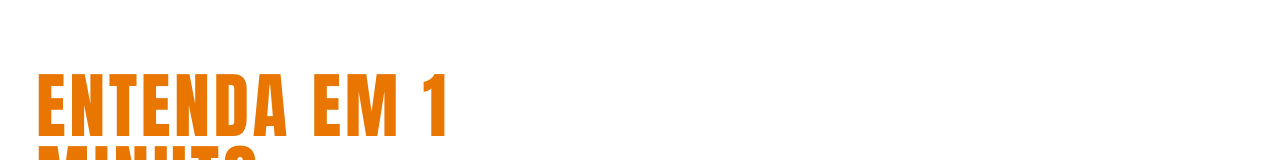
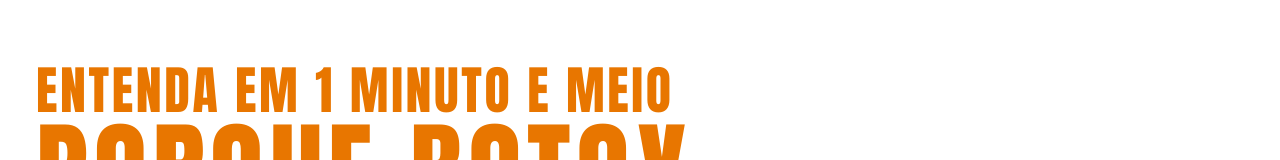
Before and after one commit to ViniciusQuintas/clubes-do-botox-mc, a Next.js app: page / in a window 1280 px wide. Shown: the part 786-946 px from the top of the page. Built offline with nearby package versions, Linux system fonts and the light colour scheme.

Commit message:
corrigindo video

```diff
--- a/src/components/section_video/Video.tsx
+++ b/src/components/section_video/Video.tsx
@@ -30,8 +30,8 @@ export default function Video() {
           transition={{ duration: 1 }}
           whileInView={{ opacity: 1, y: 0 }}
         >
-          <h1 className="text-[26px] font-thin tracking-wider text-[#E87600] xsm:text-4xl msm:mb-2 msm:text-5xl xl:text-7xl">
-            ENTENDA EM 1 MINUTO
+          <h1 className="text-[26px] font-thin tracking-wider text-[#E87600] xsm:text-4xl msm:mb-2 msm:text-4xl xl:text-[52px]">
+            ENTENDA EM 1 MINUTO E MEIO
           </h1>
           <h1
             className="text-[40px] font-thin tracking-wider text-[#E87600] xsm:text-5xl
@@ -57,7 +57,7 @@ export default function Video() {
         </m.div>
         <div className="w-full max-w-[600px] lg:max-w-[500px] xl:max-w-[550px] 2xl:max-w-[600px]">
           <YouTube
-            videoId="wcKbehJ-hjE"
+            videoId="hq0a3AzUJEQ"
             opts={opts}
             onReady={onPlayerReady}
             className="h-[360px]"
```
